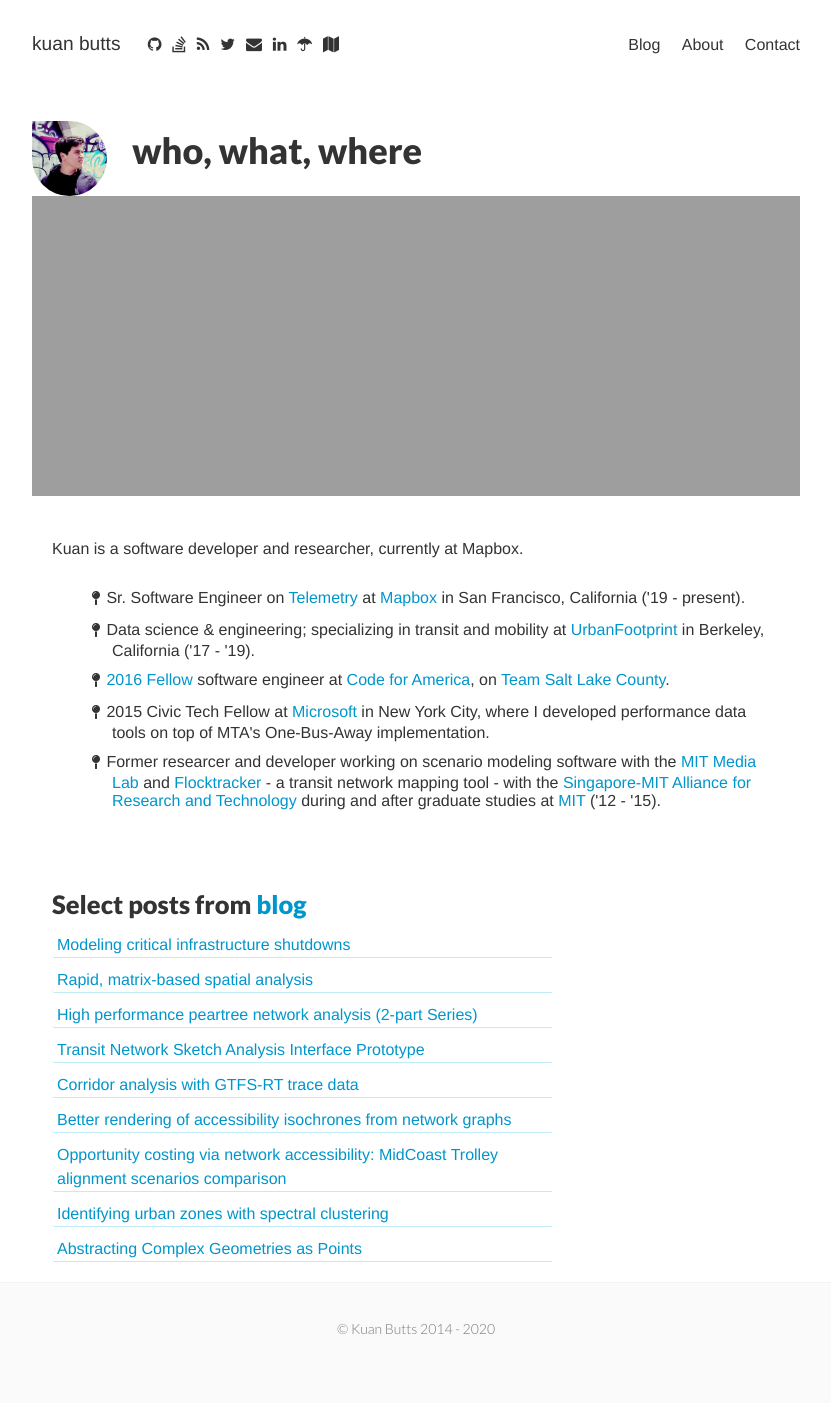
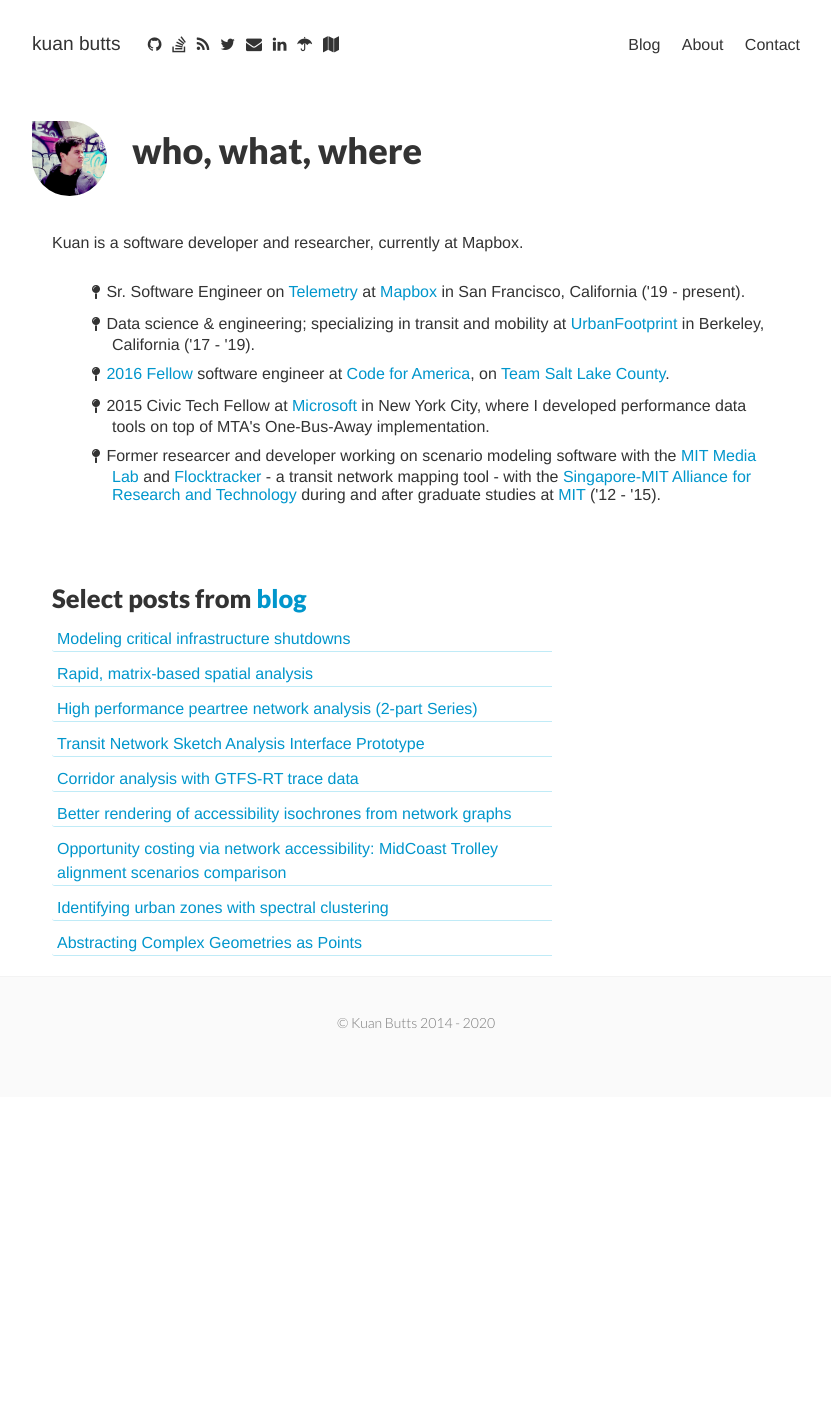
Before and after one commit to kuanb/kuanb.github.io, a Jekyll site: the page built from index.html, in a window 1280 px wide. Shown: the whole page, without its empty margins (224-1055 px from the left). Built offline with Jekyll 4.4.1, drawn with Linux system fonts in a browser that asks for light colours; after the commit the page ends 1097 px from its top, so only the background shows below that.

Commit message:
drop empty image

```diff
--- a/index.html
+++ b/index.html
@@ -10,7 +10,7 @@ layout: default
       who, what, where
     </span>
 
-    <iframe style="pointer-events:none;" src="http://kuanbutts.com/ngraph.path.demo/index.html#?graph=amsterdam-roads" title="animation" width="100%" height="300px" frameBorder="0"></iframe>
+    <!-- <img src="/images/splash.png" width="100%"/> -->
 
     <div class="blurb">
       <div class='splash'>
```
Also changed, not shown: 1 other file.
